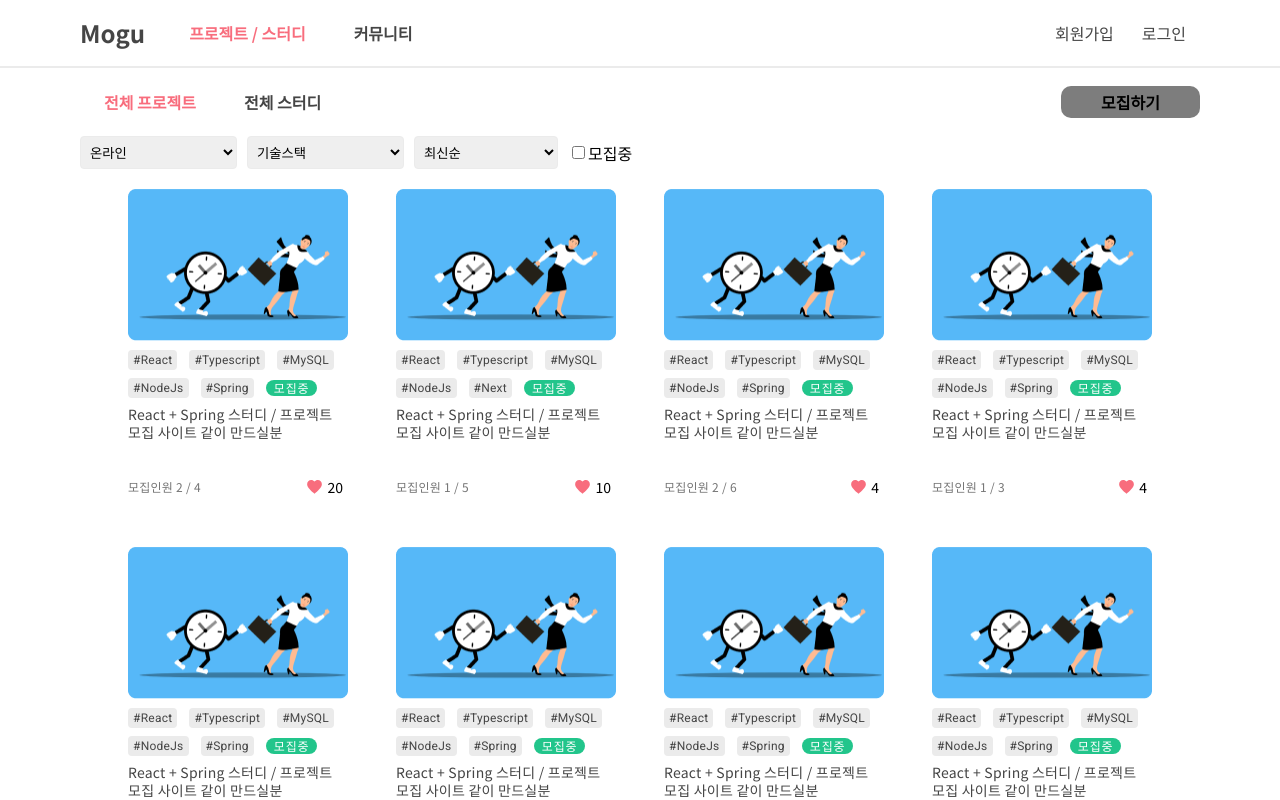
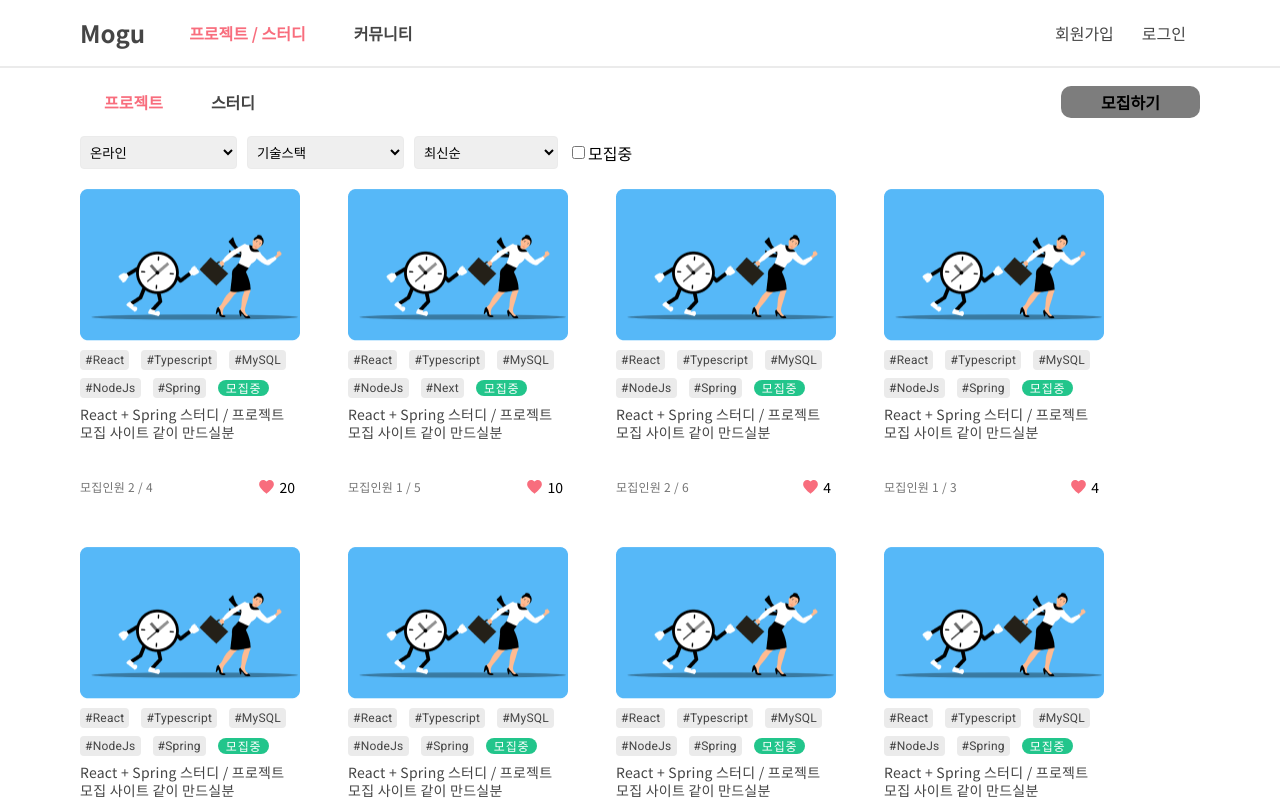
Before and after one commit to MoguProject/mogu-front, a Next.js app: page /projects in a window 1280 px wide. Shown: the top 800 px of the page. Built offline with nearby package versions, Linux system fonts and the light colour scheme.

Commit message:
[#17] 🎨  style :  [데스크탑] 프로젝트 / 스터디 페이지 스타일 수정

```diff
--- a/components/common/FilteredBox/styled.ts
+++ b/components/common/FilteredBox/styled.ts
@@ -8,6 +8,7 @@ export const ProjectsFilter = styled.form`
   align-items: center;
   margin: 0 auto;
   padding: 0 10px;
+  flex-wrap: wrap;
 
   select {
     margin-right: 10px;
--- a/components/project-study/header/index.tsx
+++ b/components/project-study/DesktopHeader/index.tsx
@@ -1,18 +1,20 @@
 import RegisterButton from '../../common/button/register';
 import { HeaderWrapper, HeaderStyled, HeaderNavList } from './styled';
 import Link from 'next/link';
+import { useRouter } from 'next/router';
 
-const ProjectStudyHeader = () => {
+const ProjectStudyDesktopHeader = () => {
+  const router = useRouter();
   return (
     <HeaderWrapper>
       <HeaderStyled>
         <nav>
           <HeaderNavList>
-            <li>
-              <Link href="/projects">전체 프로젝트</Link>
+            <li className={router.pathname === '/projects' ? 'active' : ''}>
+              <Link href="/projects">프로젝트</Link>
             </li>
-            <li>
-              <Link href="/study">전체 스터디</Link>
+            <li className={router.pathname === '/study' ? 'active' : ''}>
+              <Link href="/study">스터디</Link>
             </li>
           </HeaderNavList>
         </nav>
@@ -22,4 +24,4 @@ const ProjectStudyHeader = () => {
   );
 };
 
-export default ProjectStudyHeader;
+export default ProjectStudyDesktopHeader;
--- a/components/project-study/header/styled.ts
+++ b/components/project-study/DesktopHeader/styled.ts
@@ -27,8 +27,11 @@ export const HeaderNavList = styled.ul`
     color: ${(props) => props.theme.colors.primary};
     cursor: pointer;
 
-    :nth-child(1) {
+    :hover {
       color: ${(props) => props.theme.colors.red};
-    } // 나중에 Active시 색상변경으로 업데이트 예정
+    }
+  }
+  li.active {
+    color: ${(props) => props.theme.colors.red};
   }
 `;
--- a/pages/projects/index.tsx
+++ b/pages/projects/index.tsx
@@ -1,24 +1,24 @@
 import { NextPage } from 'next';
 import ProjectDesktopCard from '../../components/common/card/project/ProjectDesktopCard';
 import Layout from '../../components/Layout';
-import { ProjectsList } from './styled';
+import { ProjectStudyList } from './styled';
 import { ProjectsData } from '../../dummy/ProjectsData';
-import ProjectHeader from '../../components/project-study/header';
 import { FilterBoxWrapper } from './styled';
 import FilteredBox from '../../components/common/FilteredBox';
+import ProjectStudyHeader from '../../components/project-study';
 
 const ProjectsPage: NextPage = () => {
   return (
     <Layout>
-      <ProjectHeader />
+      <ProjectStudyHeader />
       <FilterBoxWrapper>
         <FilteredBox />
       </FilterBoxWrapper>
-      <ProjectsList>
+      <ProjectStudyList>
         {ProjectsData.map((data) => (
           <ProjectDesktopCard data={data} />
         ))}
-      </ProjectsList>
+      </ProjectStudyList>
     </Layout>
   );
 };
--- a/pages/projects/styled.ts
+++ b/pages/projects/styled.ts
@@ -4,12 +4,11 @@ export const FilterBoxWrapper = styled.div`
   margin-bottom: 10px;
 `;
 
-export const ProjectsList = styled.section`
+export const ProjectStudyList = styled.section`
   margin: 0 auto;
   max-width: 1140px;
   display: flex;
   align-items: flex-start;
-  justify-content: center;
   flex-wrap: wrap;
   gap: 28px;
 `;
```
